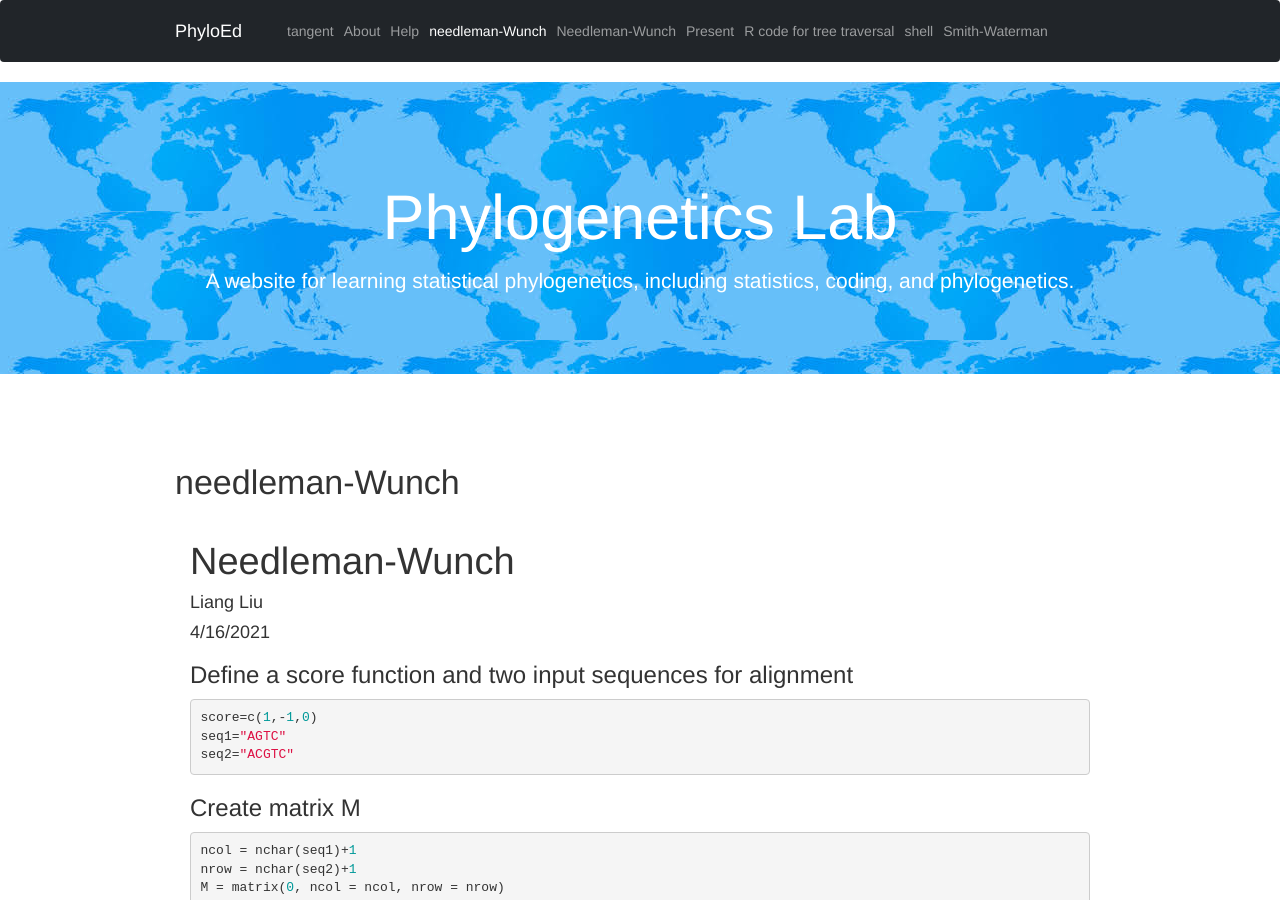
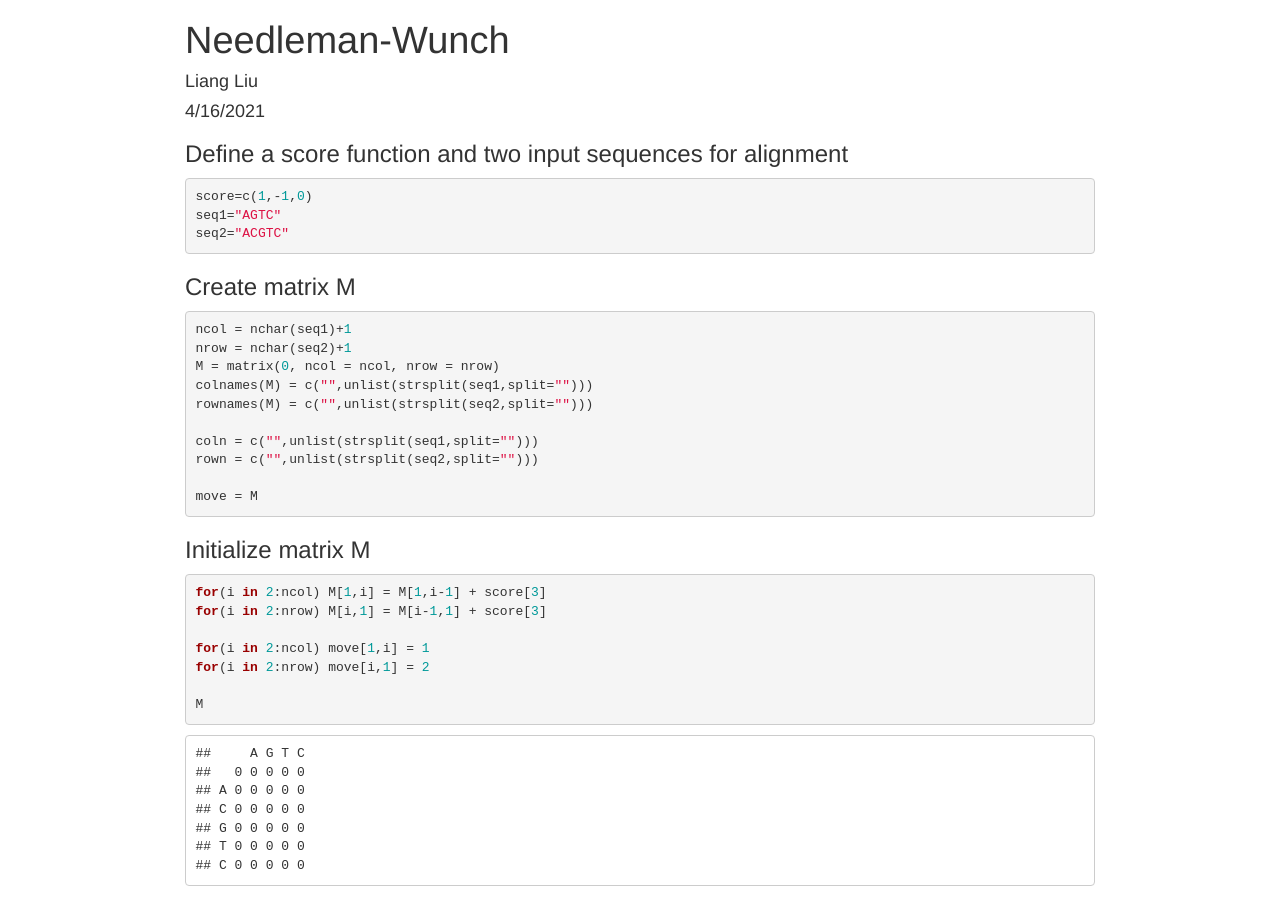
Before and after one commit to lliu1871/PhyEd, a Jekyll site: the page built from pages/needleman.html, in a window 1280 px wide and 900 px high. Built offline with Jekyll 4.4.1, drawn with Linux system fonts in a browser that asks for light colours; some of the changed text lies outside the part shown.

Commit message:
Update needleman.html

```diff
--- a/pages/needleman.html
+++ b/pages/needleman.html
@@ -1,7 +1,5 @@
 ---
-layout: page
 permalink: /code/needleman
-title: needleman-Wunch
 ---
 
 
```
